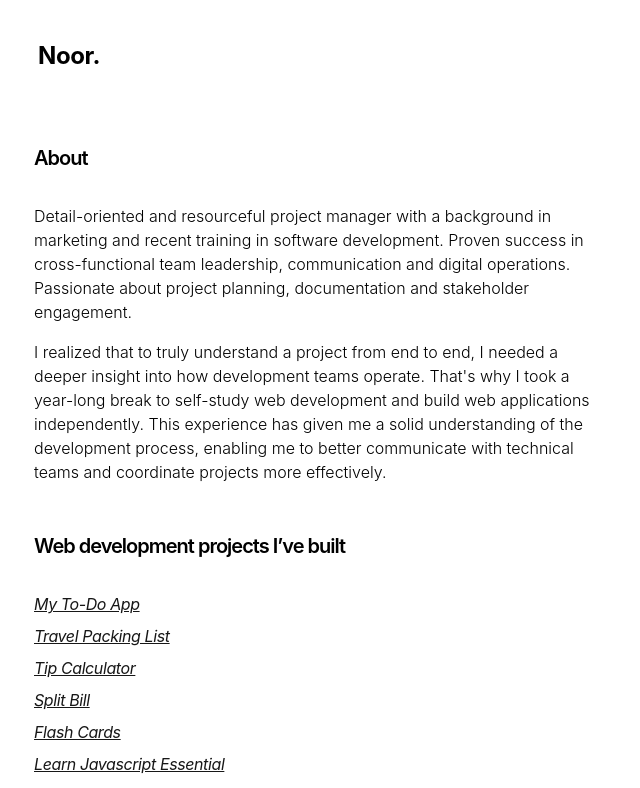
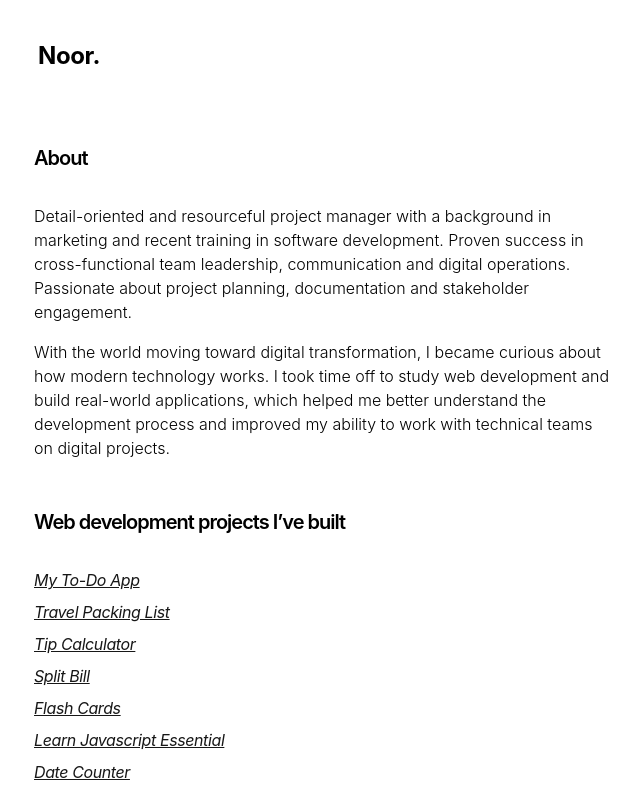
Before and after one commit to Nfmahmood/noor-personal-site, a Next.js app: page / in a window 1280 px wide. Shown: the top 788 px of the page, without its empty margins (318-958 px from the left). Built offline with nearby package versions, Linux system fonts and the light colour scheme.

Commit message:
copy updates

```diff
--- a/app/page.tsx
+++ b/app/page.tsx
@@ -50,7 +50,7 @@ export default function Page() {
         {`Detail-oriented and resourceful project manager with a background in marketing and recent training in software development. Proven success in cross-functional team leadership, communication and digital operations. Passionate about project planning, documentation and stakeholder engagement.`}{" "}
       </p>
       <p className="mb-4 font-light">
-        {`I realized that to truly understand a project from end to end, I needed a deeper insight into how development teams operate. That's why I took a year-long break to self-study web development and build web applications independently. This experience has given me a solid understanding of the development process, enabling me to better communicate with technical teams and coordinate projects more effectively.
+        {`With the world moving toward digital transformation, I became curious about how modern technology works. I took time off to study web development and build real-world applications, which helped me better understand the development process and improved my ability to work with technical teams on digital projects.
 `}
       </p>
 
```
